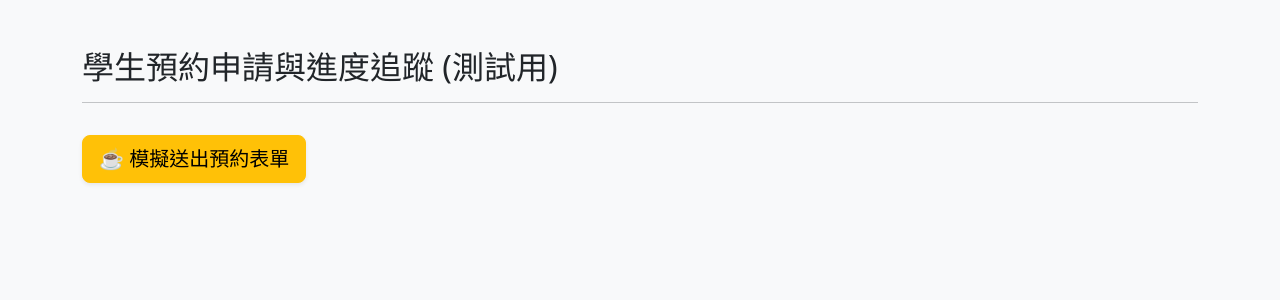
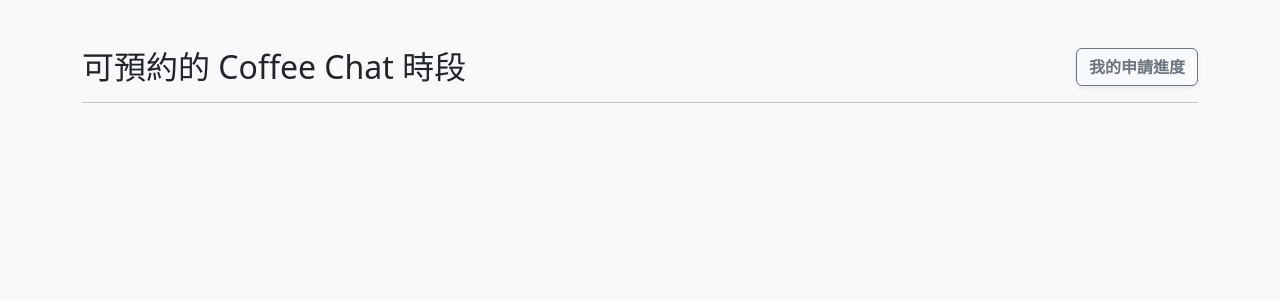
Before and after one commit to Sheng-Chieh/DBMS_Final_Project, a Django app: page /coffeechat/apply/ in a window 1280 px wide. Shown: the top 300 px of the page. Run offline with Django 5.2, Linux system fonts and the light colour scheme; data that the repository does not hold is empty.

Commit message:
feat: 完成coffee chat 預約前端、預約後進度追蹤（前端＋資料庫串聯）

```diff
--- a/finalproject/coffeechat/views.py
+++ b/finalproject/coffeechat/views.py
@@ -1,18 +1,19 @@
-from django.shortcuts import render, redirect
+from django.shortcuts import render
 from django.http import HttpResponse
-from .models import CoffeeChatApplication
+from .models import CoffeeChatApplication, CoffeeChatConfiguration, CoffeeChatTime
 from accounts.models import Account
 from django.views.decorators.csrf import csrf_exempt
 
 @csrf_exempt
 def apply_chat(request):
-    # 學生是自己登入的狀態(id=1), 想預約的校友(id=2)
+    # 學生依然是自己登入的狀態(id=1)
     fake_student_id = 1
-    fake_alumni_id = 2
-    fake_reserved_time = "2026/05/20 14:00-15:00"
 
     if request.method == 'POST':
-        # ====== 1. 從請求(Request)中抓出前端輸入的資料 ======
+        # ====== 1. 從前端 Modal 表單抓出資料 ======
+        # 這裡我們改成抓取隱藏欄位傳過來的真實校友和時段字串
+        alumni_name = request.POST.get('alumni_name', '未知校友')
+        scheduled_time = request.POST.get('scheduled_time', '未知時段')
         experience_summary = request.POST.get('experience_summary', '未填寫')
         questions_outline = request.POST.get('questions_outline', '未填寫')
 
@@ -21,32 +22,40 @@ def apply_chat(request):
         except Account.DoesNotExist:
             return HttpResponse(f"請先確保你在資料庫 `users` 有 id={fake_student_id} 的假帳號資料！")
 
-        try:
-            alumni = Account.objects.get(id=fake_alumni_id)
-        except Account.DoesNotExist:
-            return HttpResponse(f"請先確保你在資料庫 `users` 有 id={fake_alumni_id} 的假帳號資料！")
-
-        # ====== 3. 將資料存進資料庫 (相當於 INSERT INTO) ======
+        # ====== 2. 將資料存進 Application 資料表 ======
         CoffeeChatApplication.objects.create(
             student_name=getattr(student, 'name', f'學生_{fake_student_id}'),
-            alumni_name=getattr(alumni, 'name', f'校友_{fake_alumni_id}'),
-            scheduled_time=fake_reserved_time,
+            alumni_name=alumni_name,        # 直接存入前端傳來的校友名字
+            scheduled_time=scheduled_time,  # 直接存入前端傳來的預約時段
             experience_summary=experience_summary,
             question_outline=questions_outline,
-            status='pending' # 預設是待確認
+            status='待確認'
         )
 
-        # ====== 4. 送出後返回原頁面並帶上成功訊息 ======
+        # ====== 3. 送出後返回原頁面並帶上成功訊息 ======
+        # 重新撈取所有時段供畫面渲染
+        all_timeslots = CoffeeChatTime.objects.select_related('coffee_chat').all()
         context = {
-            'alumni_name': getattr(alumni, 'name', '測試校友'),
-            'reserved_time': fake_reserved_time,
-            'message': '✅ 預約申請已成功送出！請去 TablePlus 檢查！'
+            'timeslots': all_timeslots,
+            'message': f'✅ 已成功向【{alumni_name}】送出預約申請！追蹤進度請按【我的申請】！'
         }
         return render(request, 'coffeechat/apply.html', context)
 
-    # ====== GET 請求：只負責把裝有 Modal 的畫面渲染出來 ======
+    # ====== GET 請求：撈出所有可預約時段並渲染畫面 ======
+    # 使用 select_related('coffee_chat') 可以把 Time 表和 Configuration 表關聯起來一起撈出
+    all_timeslots = CoffeeChatTime.objects.select_related('coffee_chat').all()
+
     context = {
-        'alumni_name': '測試校友 (王大明)',
-        'reserved_time': fake_reserved_time,
+        'timeslots': all_timeslots,
     }
     return render(request, 'coffeechat/apply.html', context)
+
+def my_applications(request):
+    # 測試階段：我們先把資料庫裡所有的申請單都撈出來
+    # order_by('-created_at') 代表依照建立時間「反向(最新)」排序
+    applications = CoffeeChatApplication.objects.all().order_by('-created_at')
+
+    context = {
+        'applications': applications
+    }
+    return render(request, 'coffeechat/my_applications.html', context)
--- a/finalproject/finalproject/urls.py
+++ b/finalproject/finalproject/urls.py
@@ -35,4 +35,5 @@ urlpatterns = [
     path('company/chat/', views.company_chat_page, name='company_chat_page'),
 
     path('coffeechat/apply/', coffee_views.apply_chat, name='apply_chat'),
+    path('coffeechat/my-applications/', coffee_views.my_applications, name='my_applications'),
 ]
--- a/finalproject/templates/coffeechat/apply.html
+++ b/finalproject/templates/coffeechat/apply.html
@@ -3,17 +3,34 @@
 <head>
     <meta charset="UTF-8">
     <meta name="viewport" content="width=device-width, initial-scale=1.0">
-    <title>模擬 Coffee Chat 預約</title>
-    <!-- 引入 Bootstrap 5 CSS 方便快速排版與呼叫浮動視窗 -->
+    <title>Coffee Chat 預約大廳</title>
+    <!-- 引入 Bootstrap 5 CSS -->
     <link href="https://cdn.jsdelivr.net/npm/bootstrap@5.3.0/dist/css/bootstrap.min.css" rel="stylesheet">
+
+    <style>
+        .btn-coffee {
+            background-color: #C4A484; /* 淺咖啡色 */
+            color: #ffffff; /* 白字 */
+            border: none;
+        }
+        .btn-coffee:hover {
+            background-color: #A67B5B; /* 滑鼠移過去變深一點的咖啡色 */
+            color: #ffffff;
+        }
+    </style>
 </head>
 <body class="bg-light">
 
 <div class="container mt-5">
-    <h2>學生預約申請與進度追蹤 (測試用)</h2>
+    <div class="d-flex justify-content-between align-items-center mb-3">
+            <h2 class="mb-0">可預約的 Coffee Chat 時段</h2>
+            <!-- 導向我們等一下要建的「我的申請」頁面 -->
+            <a href="/coffeechat/my-applications/" class="btn btn-outline-secondary fw-bold shadow-sm">
+                我的申請進度
+            </a>
+        </div>
         <hr>
 
-    <!-- 若表單送出成功，顯示成功訊息 -->
     {% if message %}
         <div class="alert alert-success alert-dismissible fade show" role="alert">
             {{ message }}
@@ -21,72 +38,84 @@
         </div>
     {% endif %}
 
-    <!-- 模擬前端網頁上已經選好校友與時段的狀態，點擊後觸發 Modal -->
-    <button type="button" class="btn btn-warning btn-lg shadow-sm mt-3" data-bs-toggle="modal" data-bs-target="#applyModal">
-        ☕ 模擬送出預約表單
+    <div class="row mt-4">
+        {% for ts in timeslots %}
+        <div class="col-md-4 mb-4">
+            <div class="card shadow-sm h-100">
+                <div class="card-body">
+                    <h5 class="card-title text-primary fw-bold">{{ ts.coffee_chat.alumni_name }}</h5>
+                    <p class="card-text mb-1">
+                        <strong>地點：</strong> {{ ts.coffee_chat.location_type }} ({{ ts.coffee_chat.location_detail }})<br>
+                        <strong>時長：</strong> {{ ts.coffee_chat.duration }} 分鐘<br>
+                        <strong>目標科系：</strong> {{ ts.coffee_chat.target_departments }}<br>
+                        <hr>
+                        <strong>開放時段：</strong><br>
+                        <span class="text-success fw-bold">{{ ts.chat_date|date:"Y/m/d" }} {{ ts.start_time|time:"H:i" }} - {{ ts.end_time|time:"H:i" }}</span>
+                    </p>
+                </div>
+                <div class="card-footer bg-transparent border-top-0">
+                    <button type="button" class="btn btn-coffee w-100 shadow-sm" data-bs-toggle="modal" data-bs-target="#applyModal{{ ts.id }}">
+                        預約
                     </button>
                 </div>
+            </div>
+        </div>
 
-<!-- ================= 浮動視窗 (Modal) 結構 ================= -->
-<div class="modal fade" id="applyModal" tabindex="-1" aria-labelledby="applyModalLabel" aria-hidden="true">
+        <!-- 浮動視窗 (Modal) 結構 -->
+        <div class="modal fade" id="applyModal{{ ts.id }}" tabindex="-1" aria-labelledby="applyModalLabel{{ ts.id }}" aria-hidden="true">
           <div class="modal-dialog modal-lg">
             <div class="modal-content">
               <div class="modal-header">
-        <h5 class="modal-title text-primary fw-bold" id="applyModalLabel">
+                <h5 class="modal-title text-primary fw-bold" id="applyModalLabel{{ ts.id }}">
                     填寫 Coffee Chat 預約申請
                 </h5>
                 <button type="button" class="btn-close" data-bs-dismiss="modal" aria-label="Close"></button>
               </div>
 
-      <!-- 表單開始 -->
-      <form method="POST" action="{% url 'apply_chat' %}">
-          <!-- Django 規定 POST 表單必須加上 csrf_token 防護 -->
+              <form method="POST">
                   {% csrf_token %}
 
+                  <input type="hidden" name="alumni_name" value="{{ ts.coffee_chat.alumni_name }}">
+                  <input type="hidden" name="scheduled_time" value="{{ ts.chat_date|date:'Y/m/d' }} {{ ts.start_time|time:'H:i' }}-{{ ts.end_time|time:'H:i' }}">
+
                   <div class="modal-body p-4">
-
-            <!-- 唯讀資訊：告知學生目前預約的對象和時段 -->
-            <div class="row mb-4 bg-light p-3 rounded">
+                    <div class="row mb-4 bg-light p-3 rounded border">
                         <div class="col-md-6">
                             <label class="form-label text-muted fw-bold">預約校友</label>
-                    <!-- 從後端 View 傳過來的假資料 -->
-                    <input type="text" class="form-control" value="{{ alumni_name }}" readonly>
+                            <input type="text" class="form-control" value="{{ ts.coffee_chat.alumni_name }}" readonly>
                         </div>
                         <div class="col-md-6">
                             <label class="form-label text-muted fw-bold">預約時段</label>
-                    <input type="text" class="form-control" value="{{ reserved_time }}" readonly>
+                            <input type="text" class="form-control" value="{{ ts.chat_date|date:'Y/m/d' }} {{ ts.start_time|time:'H:i' }}-{{ ts.end_time|time:'H:i' }}" readonly>
                         </div>
                     </div>
 
-            <!-- 學生自行填寫的經歷大綱 -->
                     <div class="mb-3">
-                <label for="experience_summary" class="form-label fw-bold">你的經歷簡述與自我推薦信 <span class="text-danger">*</span></label>
+                        <label for="experience_summary{{ ts.id }}" class="form-label fw-bold">經歷簡述與自我推薦信 <span class="text-danger">*</span></label>
                         <div class="form-text mb-2 text-secondary">請簡短介紹你的背景、專長，讓校友能快速認識你。</div>
-                <textarea class="form-control" id="experience_summary" name="experience_summary" rows="4" required placeholder="例如：您好，我是資管系的學生，近期對資料工程很有興趣..."></textarea>
+                        <textarea class="form-control" id="experience_summary{{ ts.id }}" name="experience_summary" rows="4" required placeholder="例如：您好，我是資管系的學生，近期對資料工程很有興趣..."></textarea>
                     </div>
 
-            <!-- 學生自行填寫的提問大綱 -->
                     <div class="mb-4">
-                <label for="questions_outline" class="form-label fw-bold">具體提問大綱 <span class="text-danger">*</span></label>
-                <div class="form-text mb-2 text-secondary">請列出你這次 Coffee Chat 想討論的幾個重點問題。</div>
-                <textarea class="form-control" id="questions_outline" name="questions_outline" rows="4" required placeholder="1. 請問當時從學校跨足業界的心路歷程？&#10;2. 面試貴公司時最看重什麼能力？"></textarea>
+                        <label for="questions_outline{{ ts.id }}" class="form-label fw-bold">提問大綱 <span class="text-danger">*</span></label>
+                        <div class="form-text mb-2 text-secondary">請列出你這次 Coffee Chat 想討論的問題。</div>
+                        <textarea class="form-control" id="questions_outline{{ ts.id }}" name="questions_outline" rows="4" required placeholder="1. 請問當時從學校跨足業界的心路歷程？&#10;2. 面試貴公司時最看重什麼能力？"></textarea>
                     </div>
 
                   </div>
 
                   <div class="modal-footer bg-light">
                     <button type="button" class="btn btn-outline-secondary" data-bs-dismiss="modal">取消</button>
-            <button type="submit" class="btn btn-primary px-4">確認送出</button>
+                    <button type="submit" class="btn btn-coffee px-4">確認送出</button>
                   </div>
               </form>
-      <!-- 表單結束 -->
-
             </div>
           </div>
         </div>
-<!-- ================ 浮動視窗 (Modal) 結束 ================= -->
+        {% endfor %}
+    </div>
+</div>
 
-<!-- 引入 Bootstrap 5 JS (負責彈窗動作) -->
 <script src="https://cdn.jsdelivr.net/npm/bootstrap@5.3.0/dist/js/bootstrap.bundle.min.js"></script>
 </body>
 </html>
```
Also changed, not shown: finalproject/coffeechat/models.py (+33 -1 lines), finalproject/templates/coffeechat/my_applications.html (added, +119 -0 lines), finalproject/accounts/migrations/0001_initial.py (deleted), finalproject/coffeechat/migrations/0001_initial.py (deleted). Lines whose indentation alone changed are shown as unchanged.
